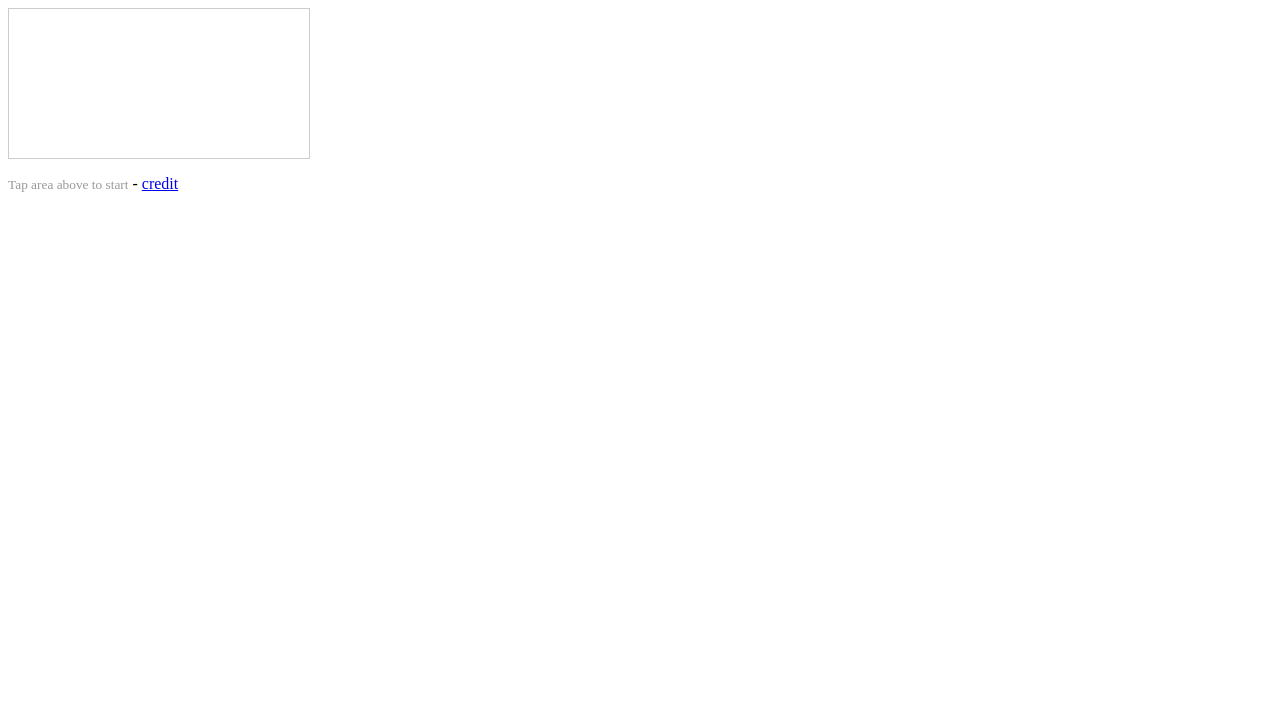
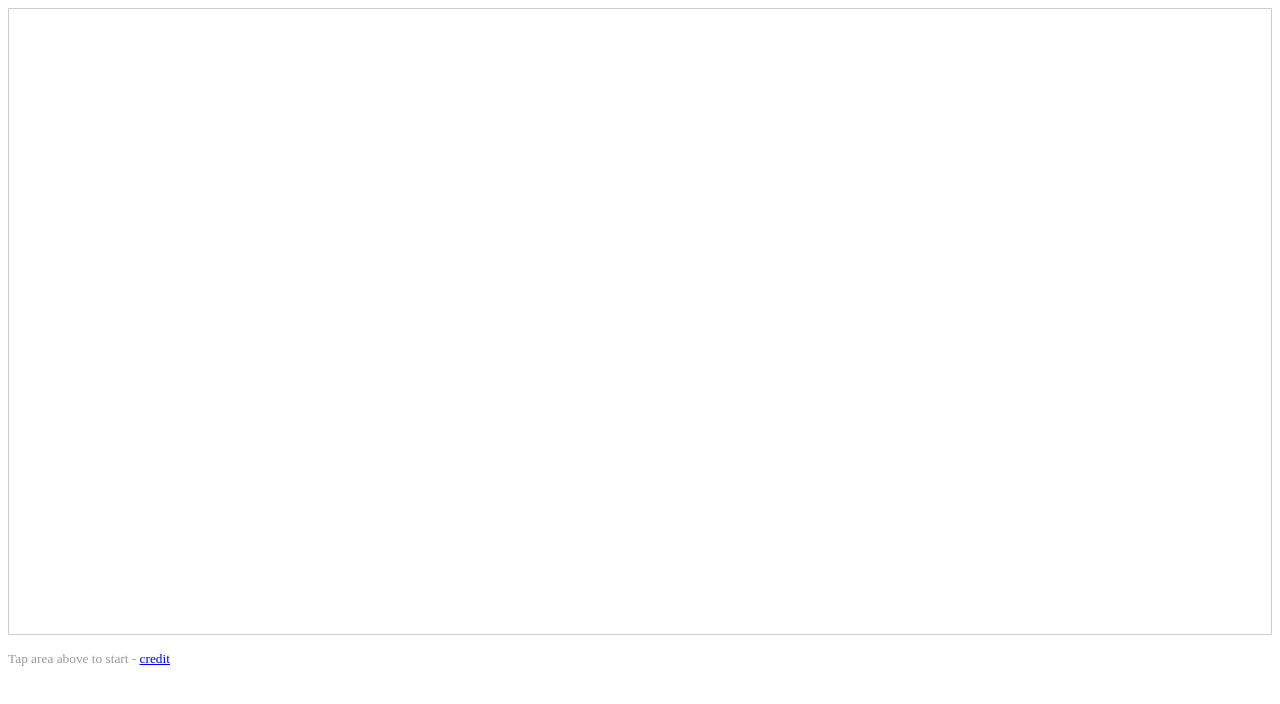
Before and after one commit to rauchg/ray-city, a plain HTML site: page index.html in a window 1280 px wide. Drawn offline with Linux system fonts and the light colour scheme.

Commit message:
Update index.html

```diff
--- a/index.html
+++ b/index.html
@@ -1,6 +1,6 @@
 <meta name="viewport" content="width=device-width, initial-scale=1" />
-<div style="display:inline-block;border:1px solid #ccc">
+<div style="border:1px solid #ccc">
   <!-- untouched canvas code from https://x.com/killedbyapixel/status/1517294627996545024?s=46 -->
   <canvas style=width:99% id=c onclick=setInterval('for(c.width=w=99,++t,i=6e3;i--;c.getContext`2d`.fillRect(i%w,i/w|0,1-d*Z/w+s,1))for(a=i%w/50-1,s=b=1-i/4e3,X=t,Y=Z=d=1;++Z<w&(Y<6-(32<Z&27<X%w&&X/9^Z/8)*8%46||d|(s=(X&Y&Z)%3/Z,a=b=1,d=Z/w));Y-=b)X+=a',t=9)>
 </div>
-<p><small style="color: #999">Tap area above to start</small> - <a href="https://x.com/killedbyapixel/status/1517294627996545024?s=46">credit</a></p>
+<p><small style="color: #999">Tap area above to start - <a href="https://x.com/killedbyapixel/status/1517294627996545024?s=46">credit</a></small></p>
```
